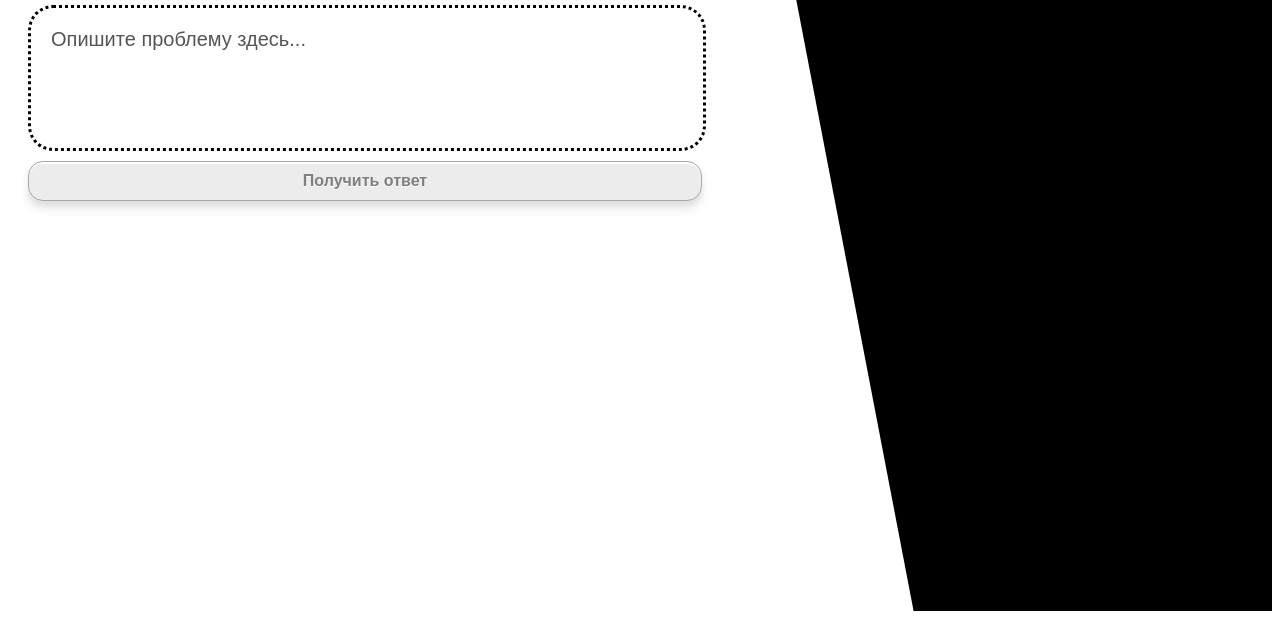
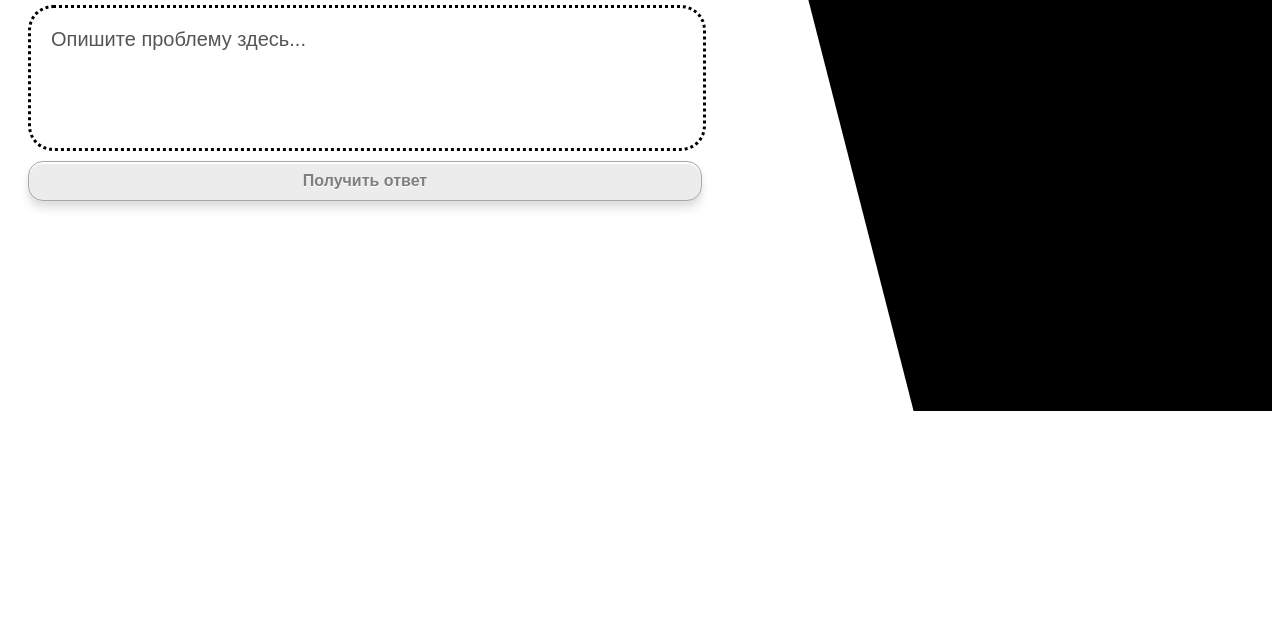
Before and after one commit to sevastopolprojects/sevproblems, a plain HTML site: page index.html in a window 1280 px wide. Shown: the part 528-1147 px from the top of the page. After the commit the page ends 947 px from the top, so only its background shows below. Drawn offline with nearby package versions, Linux system fonts and the light colour scheme; a script that the page names is missing.

Commit message:
Update my-site.css

```diff
--- a/my-site.css
+++ b/my-site.css
@@ -1,6 +1,5 @@
 .container {
-   height:100vh;
-   wight:100vw;
+   height:75vh;
 }
 .shaped {
    background: black url(https://avatars.mds.yandex.net/get-pdb/2848824/9ed7a8d5-b53b-486e-b4dc-b6a890e5e6e7/s1200) ;
```
